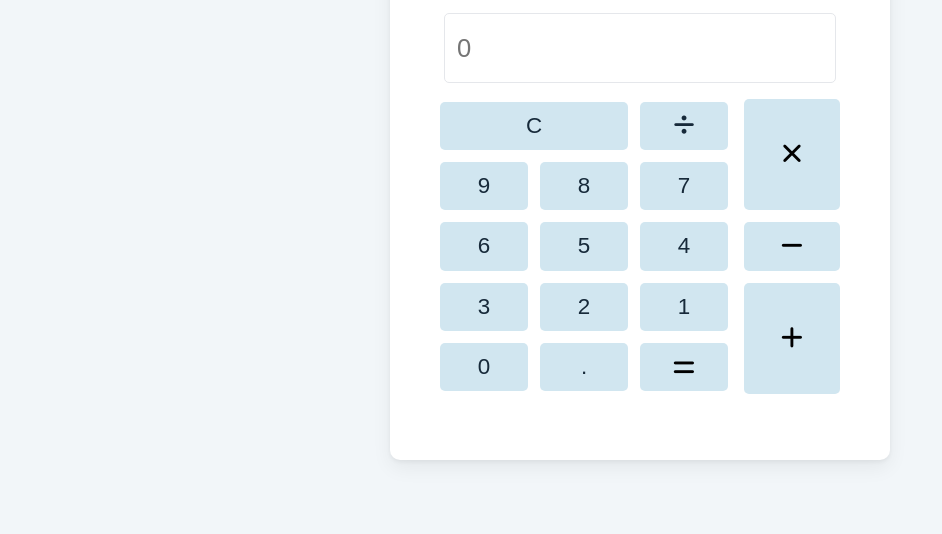
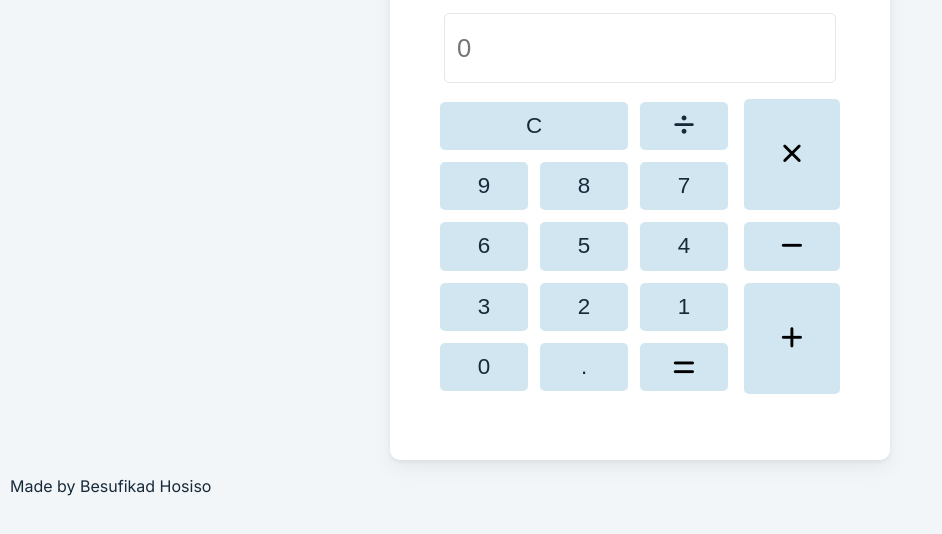
Before and after one commit to BesuHosiso/Calcula, a plain HTML site: page index.html in a window 1280 px wide. Shown: the part 118-652 px from the top of the page, without its empty margins (0-942 px from the left). Drawn offline with Linux system fonts and the light colour scheme.

Commit message:
Change page title to 'Calculator' and add footer
Added a footer with creator information.

```diff
--- a/index.html
+++ b/index.html
@@ -3,7 +3,7 @@
 <head>
     <meta charset="UTF-8">
     <meta name="viewport" content="width=device-width, initial-scale=1.0"/>
-    <title>Page title</title>
+    <title>Calculator</title>
     <link rel="stylesheet" href="style.css">
     <link rel="stylesheet" href="https://cdnjs.cloudflare.com/ajax/libs/font-awesome/7.0.1/css/all.min.css" integrity="sha512-2SwdPD6INVrV/lHTZbO2nodKhrnDdJK9/kg2XD1r9uGqPo1cUbujc+IYdlYdEErWNu69gVcYgdxlmVmzTWnetw==" crossorigin="anonymous" referrerpolicy="no-referrer" />
 </head>
@@ -39,6 +39,9 @@
         </div>
 
     </div>
+    <footer>
+    <p>Made by Besufikad Hosiso</p>
+</footer>
     <script src="script.js"></script>
 </body>
 </html>
```
